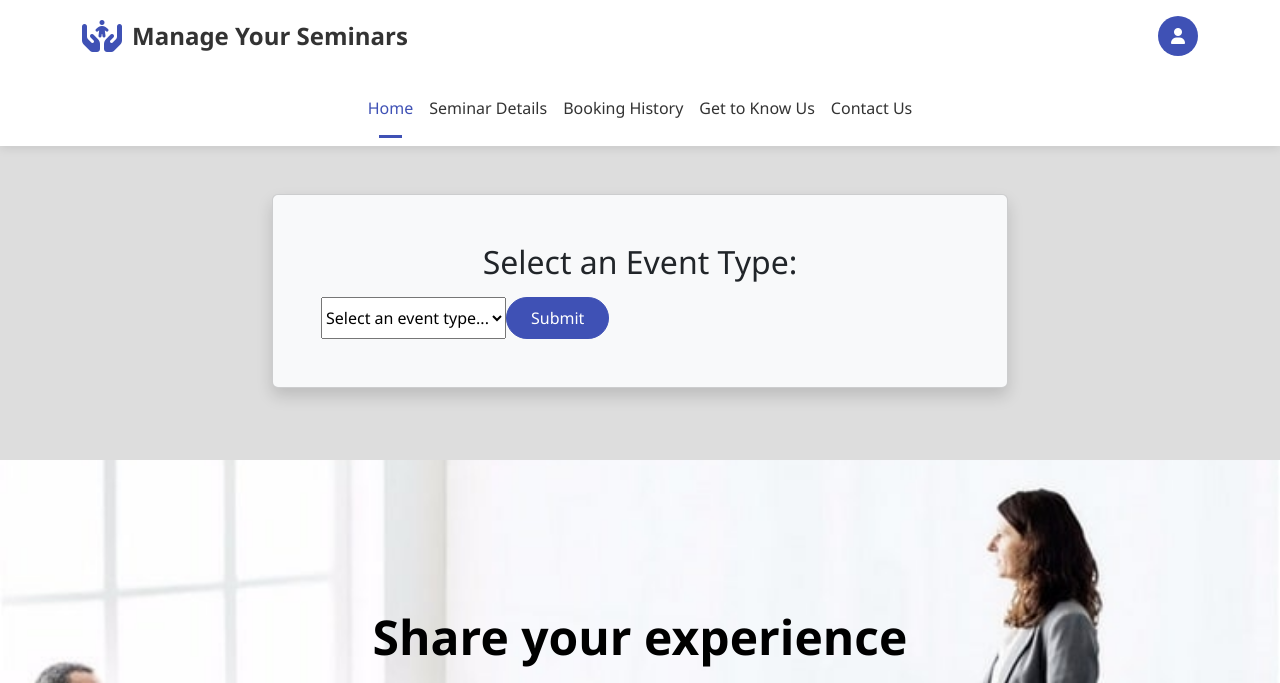
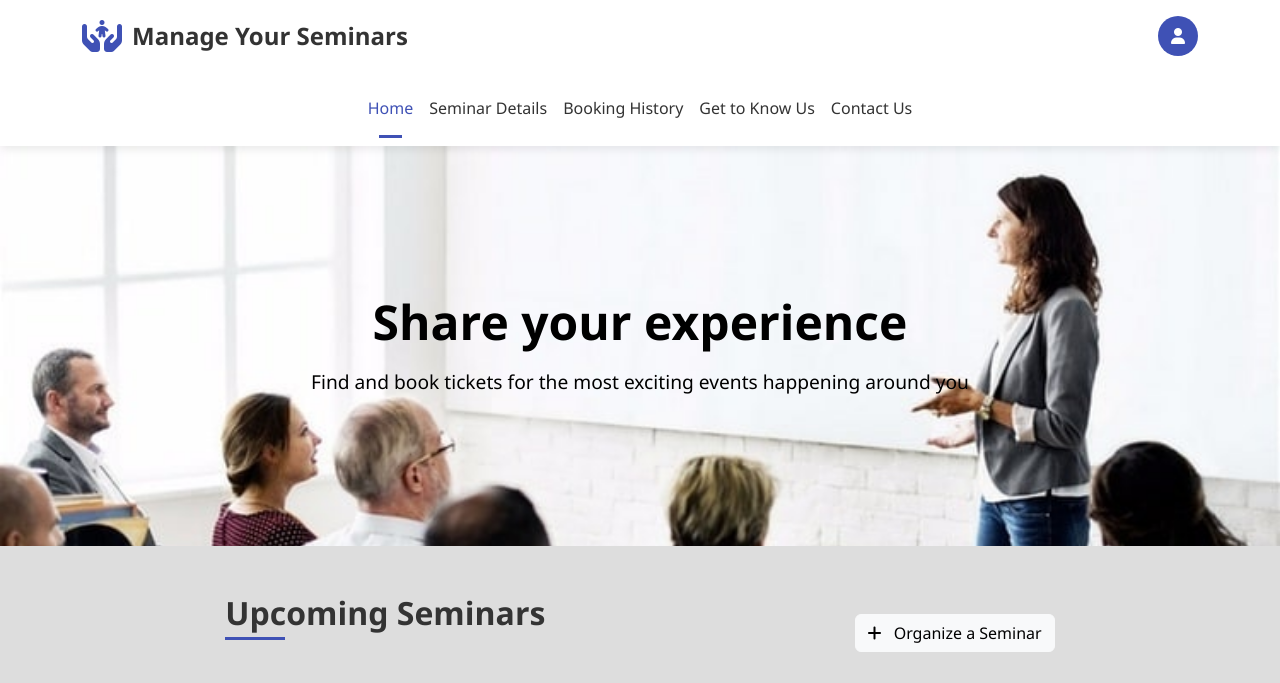
Before and after one commit to riyaamurdhani/group9-IAB207, a Flask app: page /home in a window 1280 px wide. Shown: the top 683 px of the page. Run offline with Flask 3, Linux system fonts and the light colour scheme; some libraries are stand-ins or nearby versions.

Commit message:
Update home-page.html

```diff
--- a/lab207_a3_grp_9/app/templates/home-page.html
+++ b/lab207_a3_grp_9/app/templates/home-page.html
@@ -63,28 +63,6 @@
       </div>
     </nav>
 
-      </header>
-        <div class="container">
-        <div class="row justify-content-center mt-5 pb-4">
-           <div class="col-md-8">
-              <div class="card shadow p-5 mb-5 bg-light">
-                 <h2 class="text-center mb-3">Select an Event Type:</h2>
-
-                <form class="form-inline d-flex flex-nowrap" id="eventForm" method="POST" ACTION="{{url_for('select_event')}}">
-                     <select class="form-select-2" name="event_type" required>
-                       <option selected disabled>Select an event type...</option>
-                       <option value="Talk by the Author" >Talk by the Author</option>
-                       <option value="Learn how to learn">Learn how to learn</option>
-                       <option value="Ted Talk">Ted Talk</option>
-                       <option value="Financial Mindset">Financial Mindset</option>
-                    </select>
-                    <button type="submit" class="btn btn-primary">Submit</button>
-                 </form>
-              </div>
-           </div>
-        </div>
-     </div>
-    </div>
 
     <script>
       const navLinks = document.querySelectorAll('.nav-link');
```
